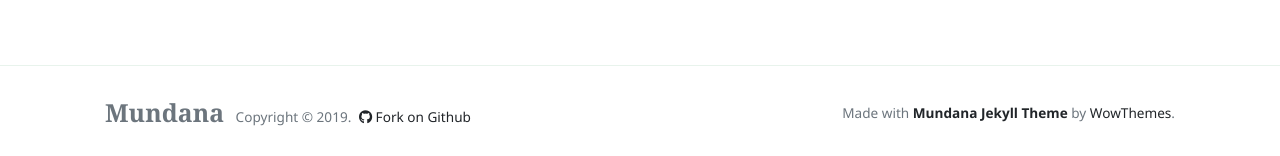
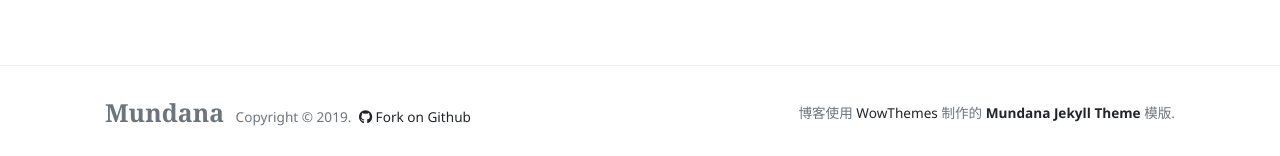
Before and after one commit to geyuxi/geyuxi.github.io, a Jekyll site: the page built from index.html, in a window 1280 px wide and 900 px high, scrolled down 1707 px. Shown: the part 741-897 px from the top of the window. Built offline with Jekyll 4.4.1, drawn with Linux system fonts in a browser that asks for light colours; nearby versions of some CDN libraries; the list of posts is cut into pages by our own code.

Commit message:
Update default.html

```diff
--- a/_layouts/default.html
+++ b/_layouts/default.html
@@ -85,7 +85,7 @@
 
             </div>
             <div>
-                Made with <a target="_blank" class="text-dark font-weight-bold" href="https://www.wowthemes.net/mundana-jekyll-theme/"> Mundana Jekyll Theme </a> by <a class="text-dark" target="_blank" href="https://www.wowthemes.net">WowThemes</a>.
+                博客使用 <a class="text-dark" target="_blank" href="https://www.wowthemes.net">WowThemes</a> 制作的 <a target="_blank" class="text-dark font-weight-bold" href="https://www.wowthemes.net/mundana-jekyll-theme/"> Mundana Jekyll Theme </a> 模版.
             </div>
         </div>
         </div>
```
